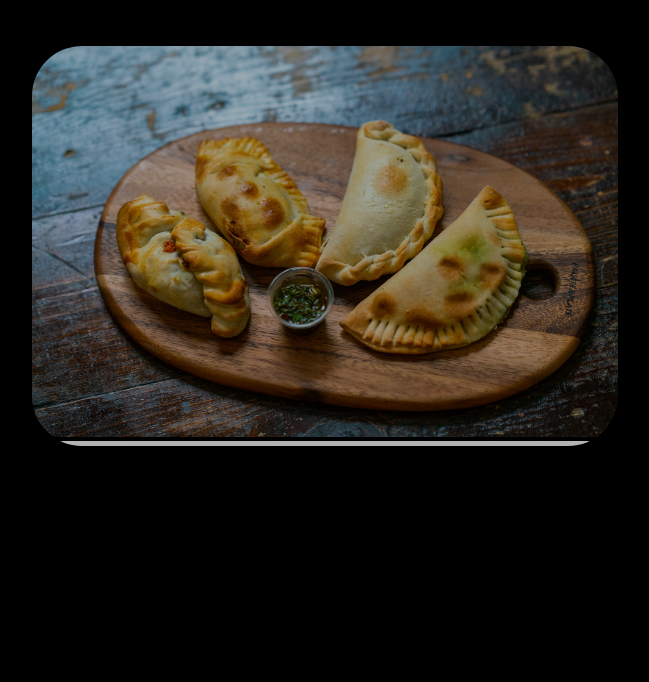
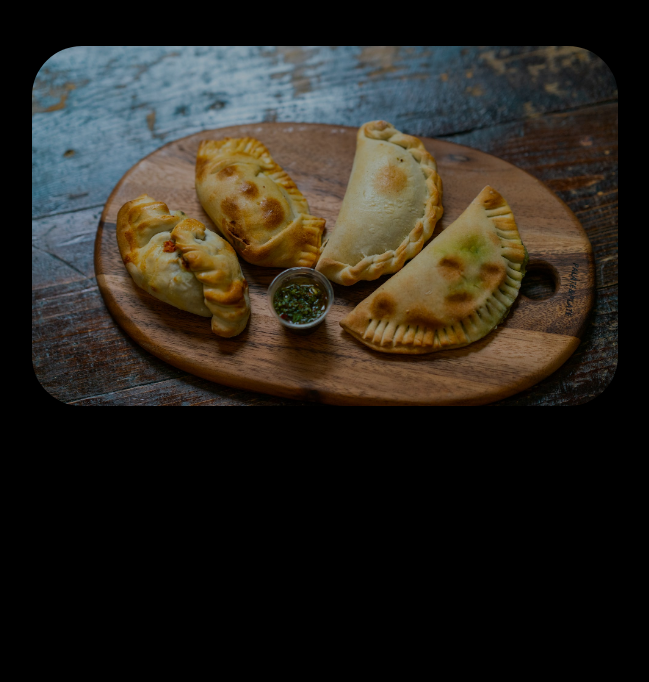
Before and after one commit to julio23b/Tp_Final_Rotiseria, a Django app: page / in a window 1280 px wide. Shown: the part 481-1163 px from the top of the page, without its empty margins (630-1279 px from the left). Run offline with Django 4.2, Linux system fonts and the light colour scheme; some libraries are stand-ins or nearby versions.

Commit message:
aside modificacion

```diff
--- a/static/css/animation/aside_style.css
+++ b/static/css/animation/aside_style.css
@@ -1,7 +1,7 @@
 /* style__animation */
 .block__animation {
     display: flex;
-    height: 50vh;
+    height: 45svh;
 }
 
 .container__animation__main {
@@ -12,7 +12,7 @@
 
 .container__animation__main li {
     list-style: none;
-    animation: cambio 16s infinite linear;
+    animation: cambio 8s infinite alternate;
 }
 
 .container__animation__main a img {
```
